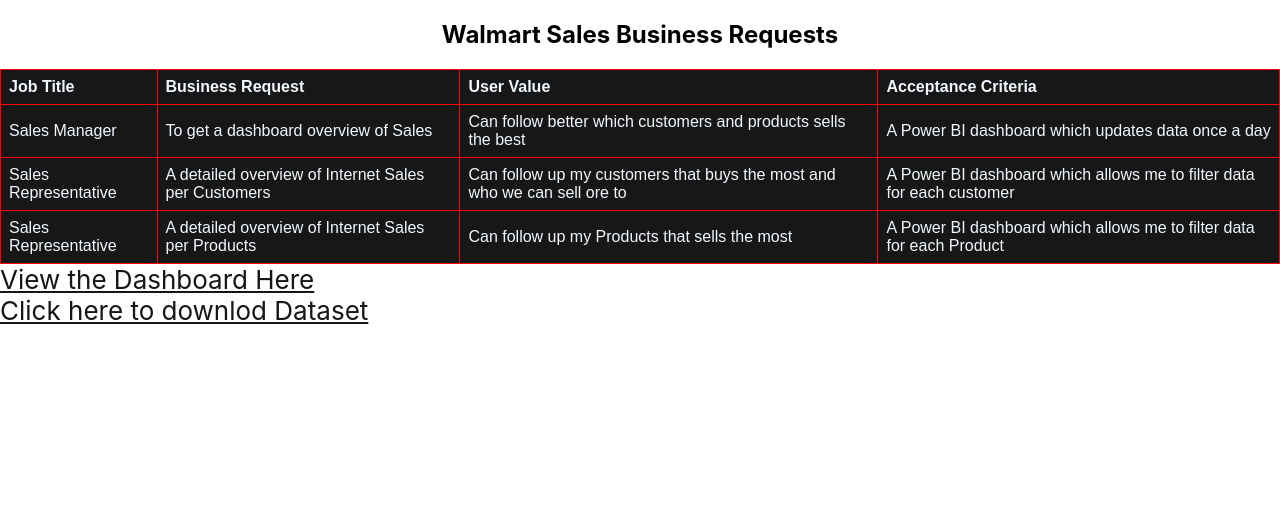
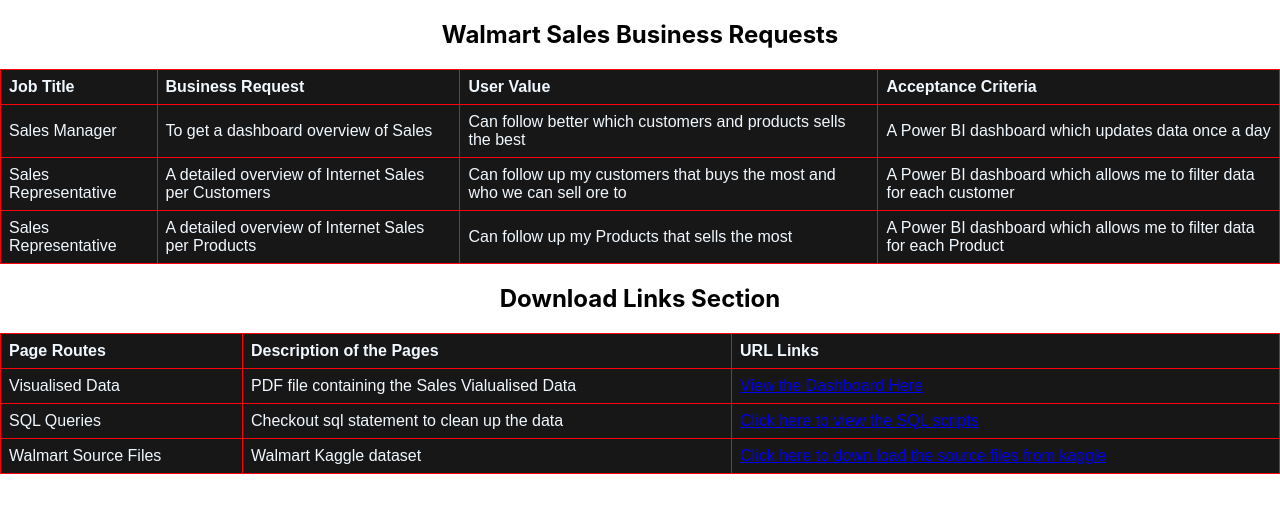
Before and after one commit to JohnKimaiyo/walmart-sales-data-analysis-react-app, a React (Create React App) app: page / in a window 1280 px wide. Shown: the top 512 px of the page. Built offline with nearby package versions, Linux system fonts and the light colour scheme.

Commit message:
folder structure

```diff
--- a/src/App.css
+++ b/src/App.css
@@ -25,7 +25,7 @@
 }
 
 .App-link {
-  color: #151616;
+  color: #cfe7e7;
   align-items: center;
   font-size: calc(10px + 2vmin);
   justify-content: center;
--- a/src/App.js
+++ b/src/App.js
@@ -1,5 +1,5 @@
 import "./App.css";
-import Dataset from "./Dataset Source File/Dataset";
+
 import Header from "./Header/Header";
 
 function App() {
@@ -7,7 +7,6 @@
     <div>
       <Header />
 
-      <Dataset />
     </div>
   );
 }
--- a/src/Dataset Source File/Dataset.js
+++ /dev/null
@@ -1,16 +0,0 @@
-import React from "react";
-
-export default function Dataset() {
-  return (
-    <div >
-      <a
-        className="App-link"
-        href="https://www.kaggle.com/datasets/polartech/walmart-grocery-product-dataset"
-        target="_blank"
-        rel="noopener noreferrer"
-      >
-        Click here to downlod Dataset
-      </a>
-    </div>
-  );
-}
--- a/src/Header/Header.js
+++ b/src/Header/Header.js
@@ -40,14 +40,57 @@
           </td>
         </tr>
       </table>
+
+
+<h2>Download Links Section</h2>
+      <table>
+        <tr>
+          <th>Page Routes </th>
+          <th>Description of the Pages</th>
+          <th>URL Links</th>
+        </tr>
+        <tr>
+          <td>Visualised Data</td>
+          <td>PDF file containing the Sales Vialualised Data</td>
+
+          <td>
             <a
-          className="App-link"
-          href="https://docs.google.com/spreadsheets/d/1ETQQwPaX8kMLgqIBLBulHTQiVk_nMf0rXOLxm4UnLko/edit#gid=0"
+              href="https://github.com/JohnKimaiyo/walmart-sales-data-analysis-react-app/tree/main/src/Visual%20Report"
               target="_blank"
               rel="noopener noreferrer"
             >
               View the Dashboard Here
             </a>
+          </td>
+        </tr>
+        <tr>
+          <td>SQL Queries</td>
+          <td>Checkout sql statement to clean up the data</td>
+          <td>
+            <a
+              href="https://github.com/JohnKimaiyo/walmart-sales-data-analysis-react-app/tree/main/src/Visual%20Report"
+              target="_blank"
+              rel="noopener noreferrer"
+            >
+              Click here to view the SQL scripts
+            </a>
+          </td>
+        </tr>
+        <tr>
+          <td>Walmart Source Files </td>
+          <td>Walmart Kaggle dataset</td>
+          <td>
+            <a
+
+              href="https://github.com/JohnKimaiyo/walmart-sales-data-analysis-react-app/tree/main/src/Visual%20Report"
+              target="_blank"
+              rel="noopener noreferrer"
+            >
+              Click here to down load the source files from kaggle
+            </a>
+          </td>
+        </tr>
+      </table>
     </div>
   );
 }
```
Also changed, not shown: 2 other files (tests, documents, lock files or other folders). Lines whose indentation alone changed are shown as unchanged.
